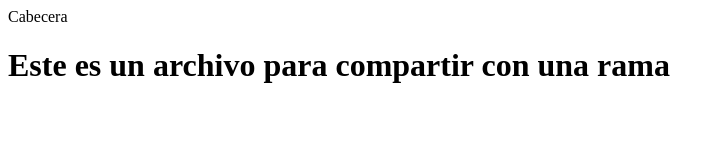
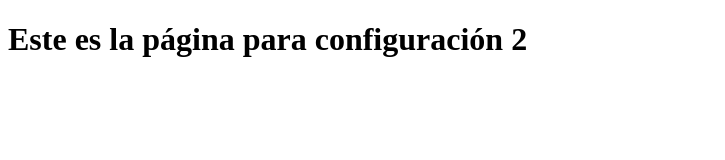
Before and after one commit to clarey2021/cursogit2022, a plain HTML site: page config2.html in a window 1280 px wide. Shown: the whole page, without its empty margins (0-725 px from the left). Drawn offline with Linux system fonts and the light colour scheme.

Commit message:
actualizar config2

```diff
--- a/config2.html
+++ b/config2.html
@@ -1,6 +1,12 @@
-<html>
-  <head>Cabecera</head>
-  <body>
-    <h1>Este es un archivo para compartir con una rama</h1>
-  </body>
+<!DOCTYPE html>
+<html lang="en">
+<head>
+  <meta charset="UTF-8">
+  <meta http-equiv="X-UA-Compatible" content="IE=edge">
+  <meta name="viewport" content="width=device-width, initial-scale=1.0">
+  <title>Configuración 2</title>
+</head>
+<body>
+  <h1>Este es la página para configuración 2</h1>
+</body>
 </html>
```
